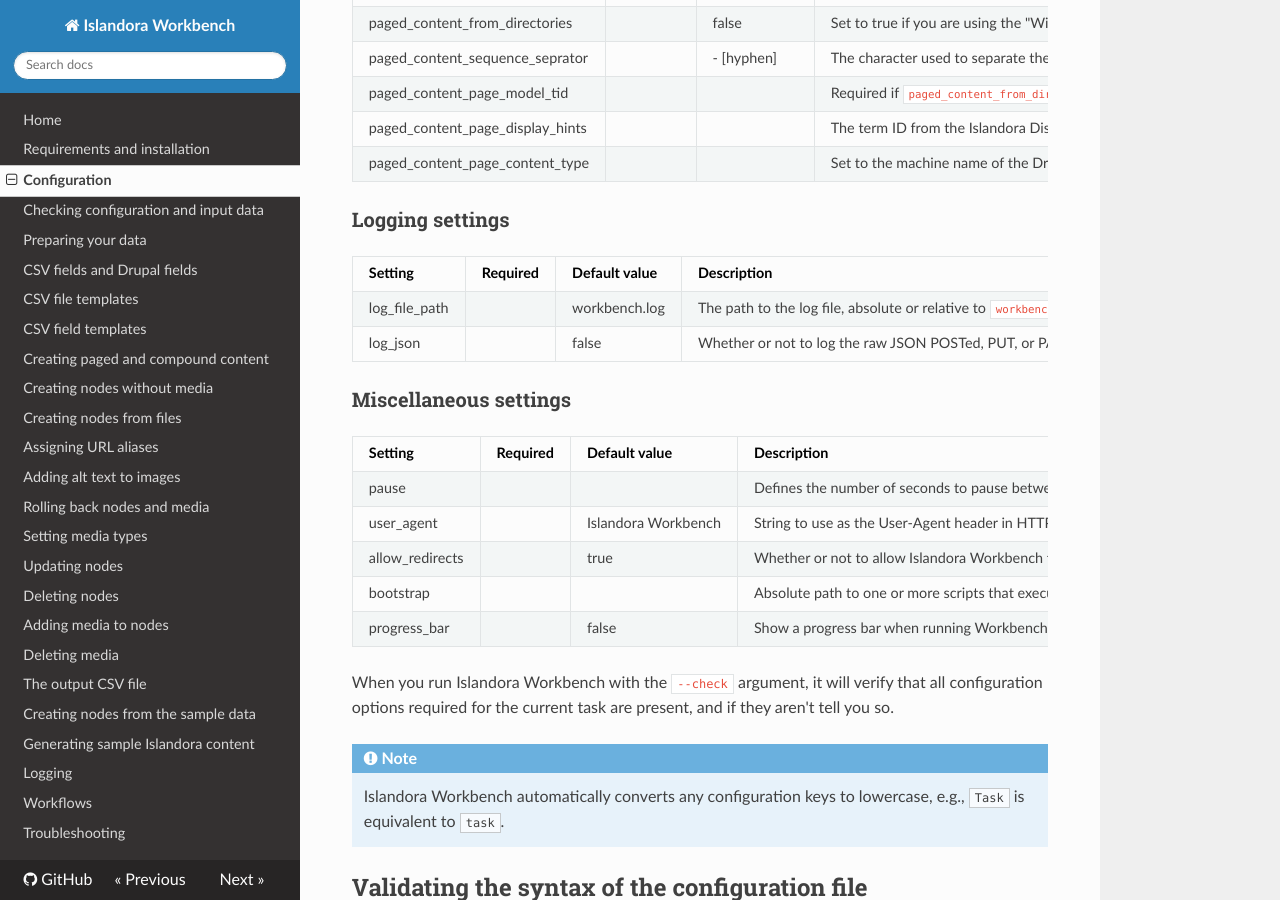
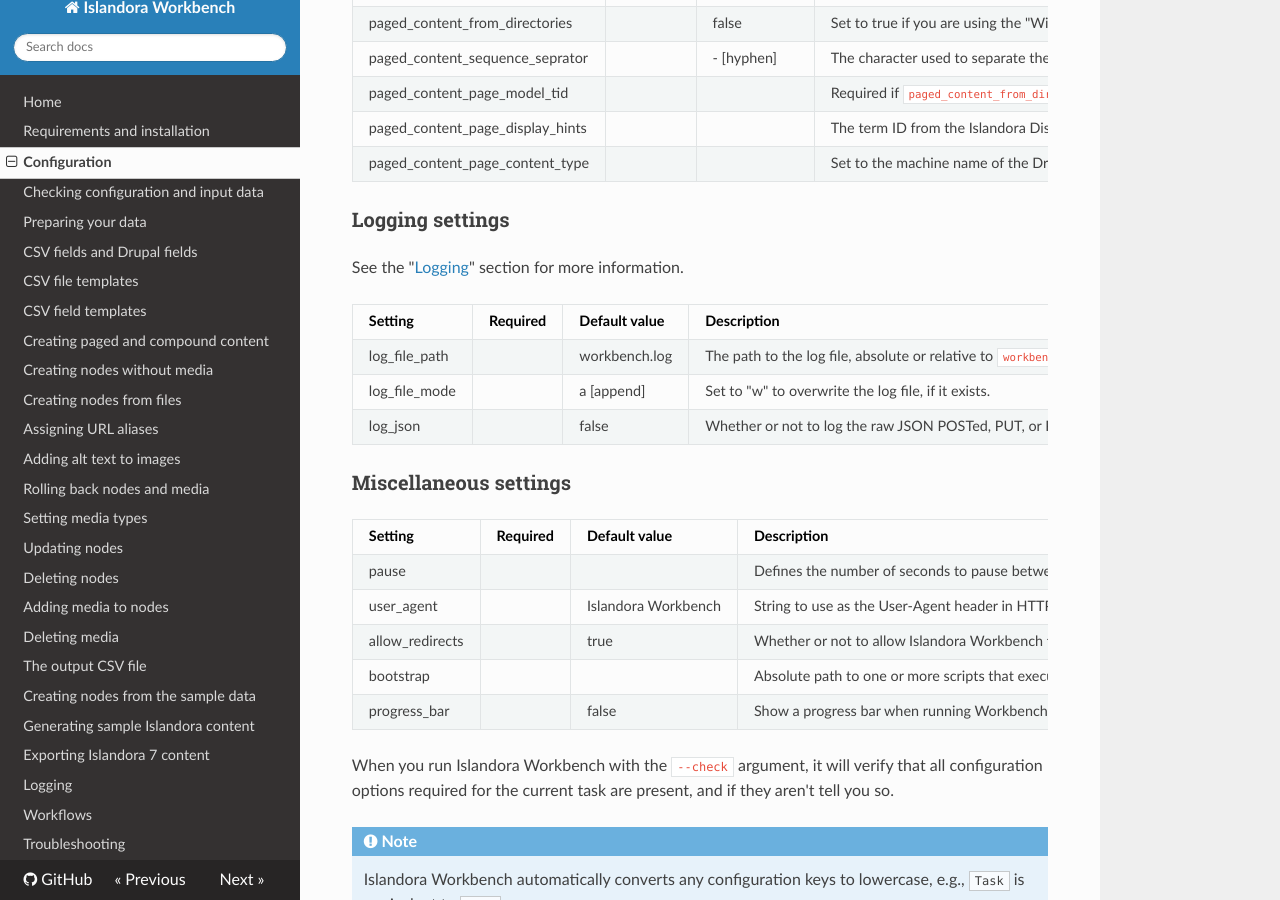
Before and after one commit to mjordan/islandora_workbench_docs, an MkDocs documentation site: the page built from docs/configuration.md, in a window 1280 px wide and 900 px high, scrolled down 2658 px. Built offline with MkDocs 1.6.1, drawn with Linux system fonts in a browser that asks for light colours; nearby versions of some CDN libraries; old or Windows-style settings are respelled for this version of MkDocs.

Commit message:
Added page on using get_islandora_7_content.py.

```diff
--- a/docs/configuration.md
+++ b/docs/configuration.md
@@ -89,9 +89,12 @@
 
 ### Logging settings
 
+See the "[Logging](/islandora_workbench_docs/logging/)" section for more information.
+
 | Setting | Required | Default value | Description |
 | --- | --- | --- | --- |
-| log_file_path | | workbench.log | The path to the log file, absolute or relative to `workbench`. See the "[Logging](/islandora_workbench_docs/logging/)" section for more information. |
+| log_file_path | | workbench.log | The path to the log file, absolute or relative to `workbench`. |
+| log_file_mode | | a [append] | Set to "w" to overwrite the log file, if it exists. |
 | log_json |  | false | Whether or not to log the raw JSON POSTed, PUT, or PATCHed to Drupal. Useful for debugging. |
 
 
--- a/mkdocs.yml
+++ b/mkdocs.yml
@@ -28,6 +28,7 @@
     - The output CSV file: output_csv.md
     - Creating nodes from the sample data: sample_data.md
     - Generating sample Islandora content: generating_sample_content.md
+    - Exporting Islandora 7 content: exporting_islandora_7_content.md
     - Logging: logging.md
     - Workflows: workflows.md
     - Troubleshooting: troubleshooting.md
```
Also changed, not shown: site/configuration/index.html, site/index.html.
